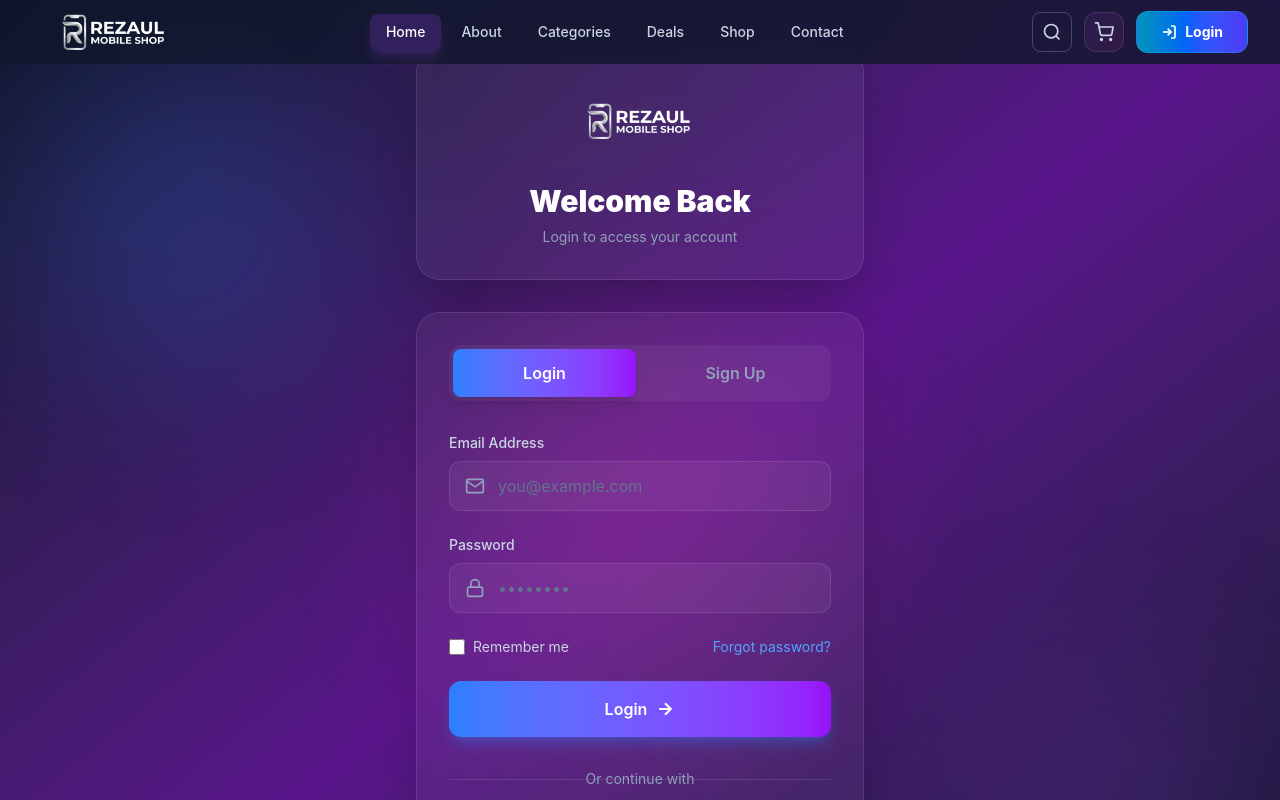
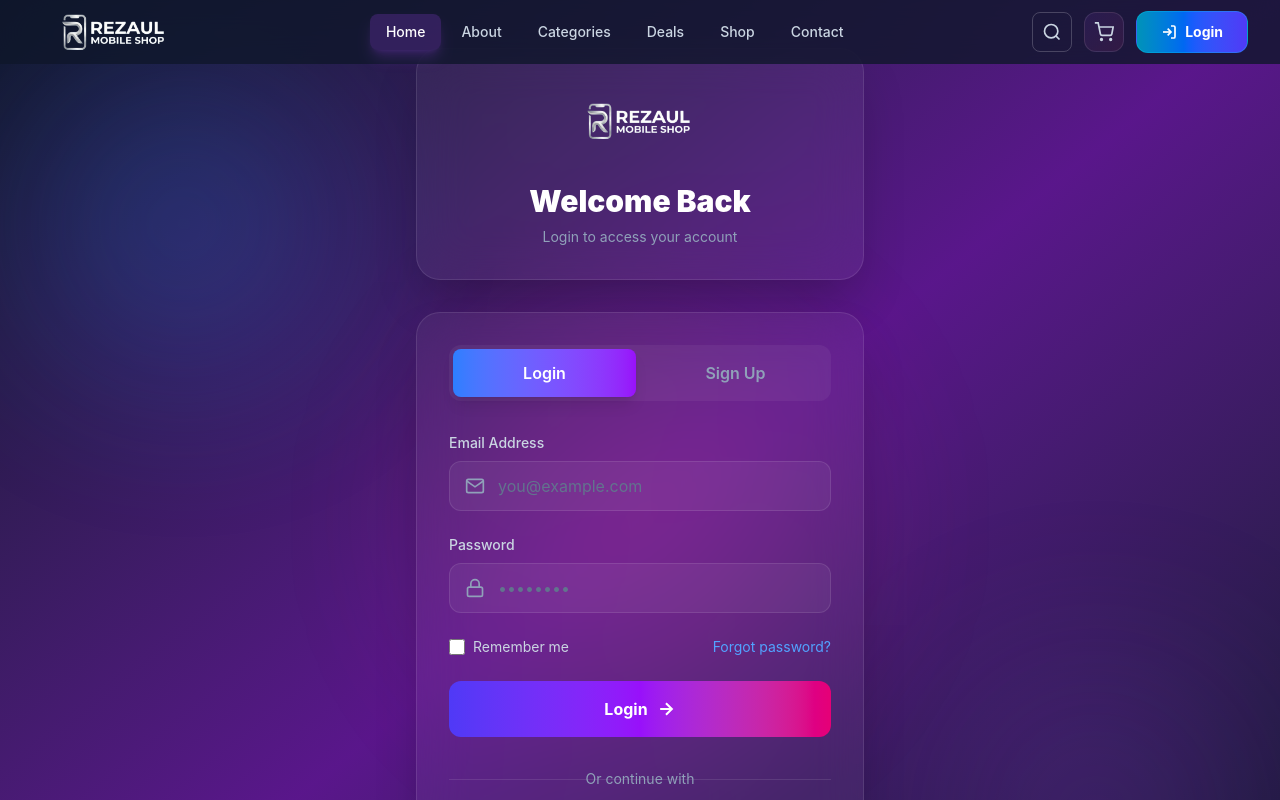
Before and after one commit to rezaul3950/mobile-shop, a React (Vite) app: page /login in a window 1280 px wide. Shown: the top 800 px of the page. Built offline with nearby package versions, Linux system fonts and the light colour scheme.

Commit message:
Improve login button with premium indigo-purple-pink gradient design

```diff
--- a/src/pages/Login/Login.jsx
+++ b/src/pages/Login/Login.jsx
@@ -178,15 +178,24 @@ function Login() {
               </div>
             )}
 
-            {/* Submit Button */}
+            {/* Submit Button - Premium Design */}
             <button
               type="submit"
-              className="w-full py-4 bg-gradient-to-r from-blue-500 to-purple-600 text-white rounded-xl font-semibold hover:-translate-y-1 transition-all shadow-lg shadow-blue-500/30 hover:shadow-xl hover:shadow-blue-500/40 flex items-center justify-center gap-2"
+              className="group relative w-full py-4 bg-gradient-to-r from-indigo-600 via-purple-600 to-pink-600 text-white rounded-xl font-bold text-base hover:shadow-[0_12px_40px_rgba(139,92,246,0.5)] hover:scale-105 active:scale-95 transition-all duration-300 overflow-hidden flex items-center justify-center gap-2"
             >
-              <span>{isLogin ? 'Login' : 'Create Account'}</span>
-              <svg className="w-5 h-5" viewBox="0 0 24 24" fill="none" stroke="currentColor" strokeWidth="2.5">
+              {/* Shimmer Effect */}
+              <div className="absolute inset-0 bg-gradient-to-r from-transparent via-white/20 to-transparent -translate-x-full group-hover:translate-x-full transition-transform duration-700"></div>
+
+              {/* Button Content */}
+              <span className="relative z-10">{isLogin ? 'Login' : 'Create Account'}</span>
+
+              {/* Arrow Icon */}
+              <svg className="relative z-10 w-5 h-5 group-hover:translate-x-1 transition-transform" viewBox="0 0 24 24" fill="none" stroke="currentColor" strokeWidth="2.5">
                 <path d="M5 12h14M12 5l7 7-7 7"></path>
               </svg>
+
+              {/* Pulse Ring */}
+              <div className="absolute inset-0 rounded-xl border-2 border-white/30 opacity-0 group-hover:opacity-100 group-hover:scale-110 transition-all duration-500"></div>
             </button>
           </form>
 
```
